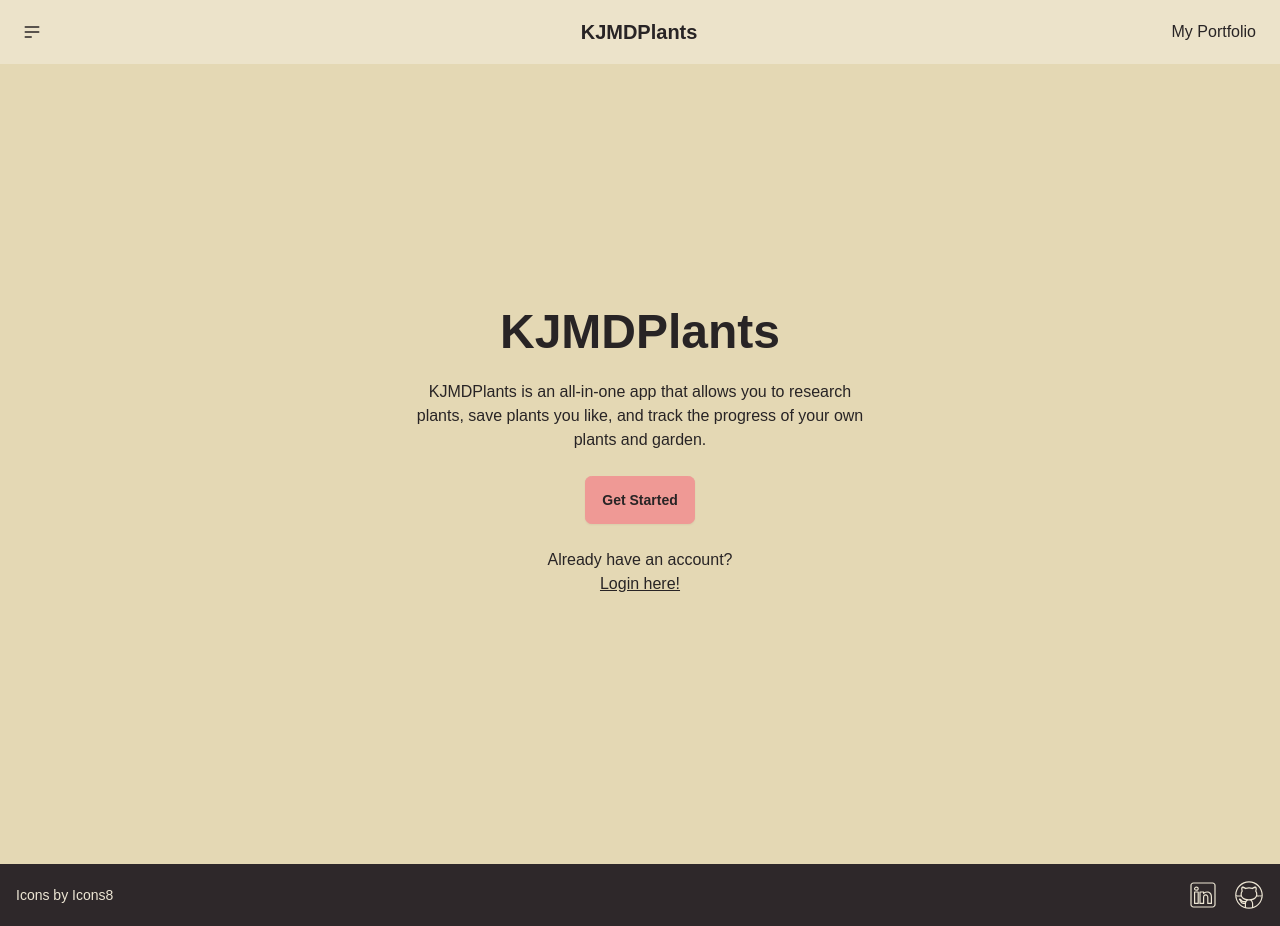
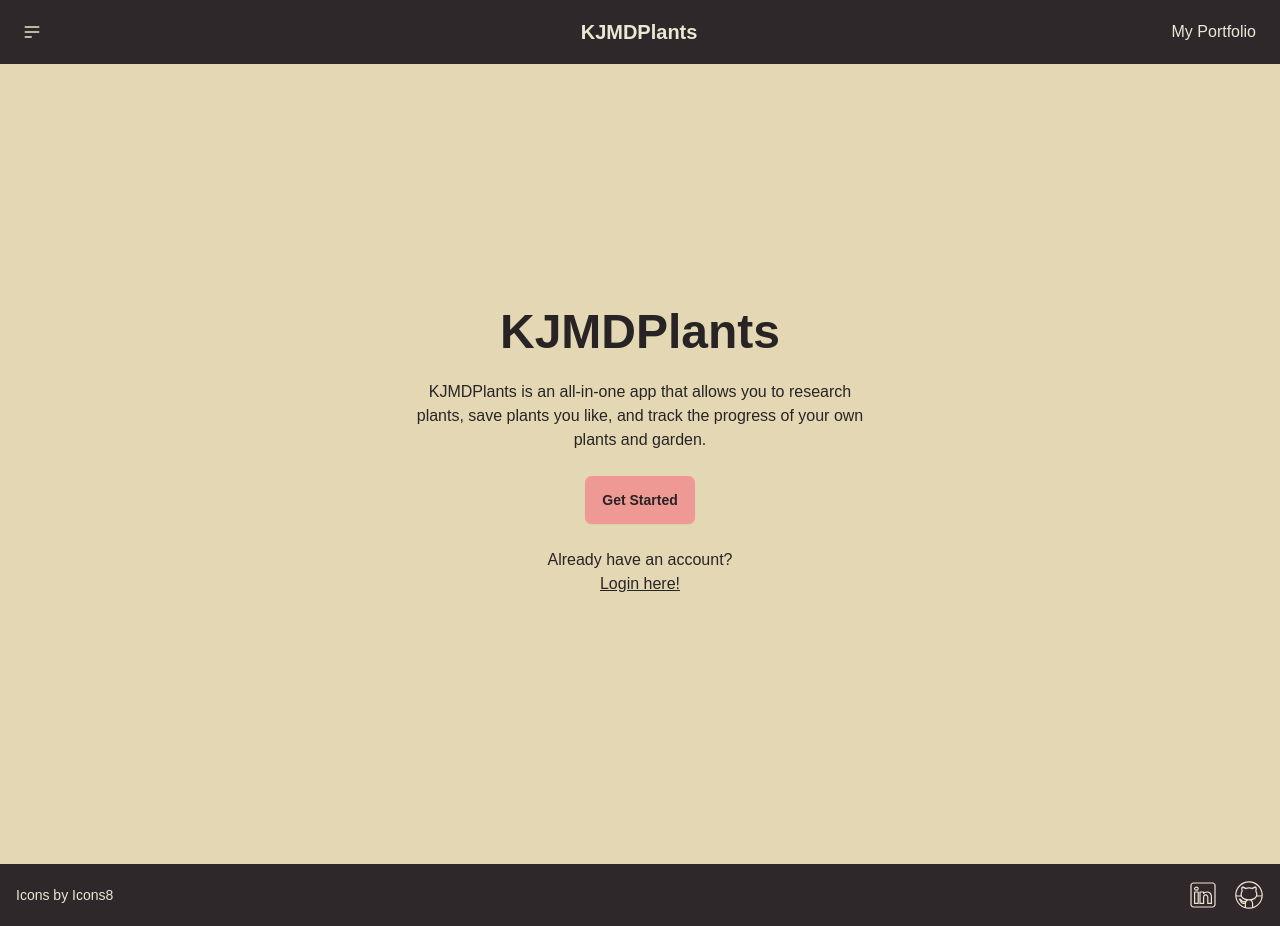
Before and after one commit to Klintonjmd/KJMDPlants, a React (Create React App) app in the folder client/: page / in a window 1280 px wide. Built offline with nearby package versions, Linux system fonts and the light colour scheme.

Commit message:
Update Navbar color

```diff
--- a/client/src/components/Navigation.js
+++ b/client/src/components/Navigation.js
@@ -2,7 +2,7 @@ import { Link } from "react-router-dom";
 
 export default function Navigation() {
   return (
-    <div className="navbar bg-base-100">
+    <div className="navbar bg-base-100 text-neutral-content bg-neutral">
       <div className="navbar-start">
         <div className="dropdown">
           <div tabIndex={0} role="button" className="btn btn-ghost btn-circle">
```
